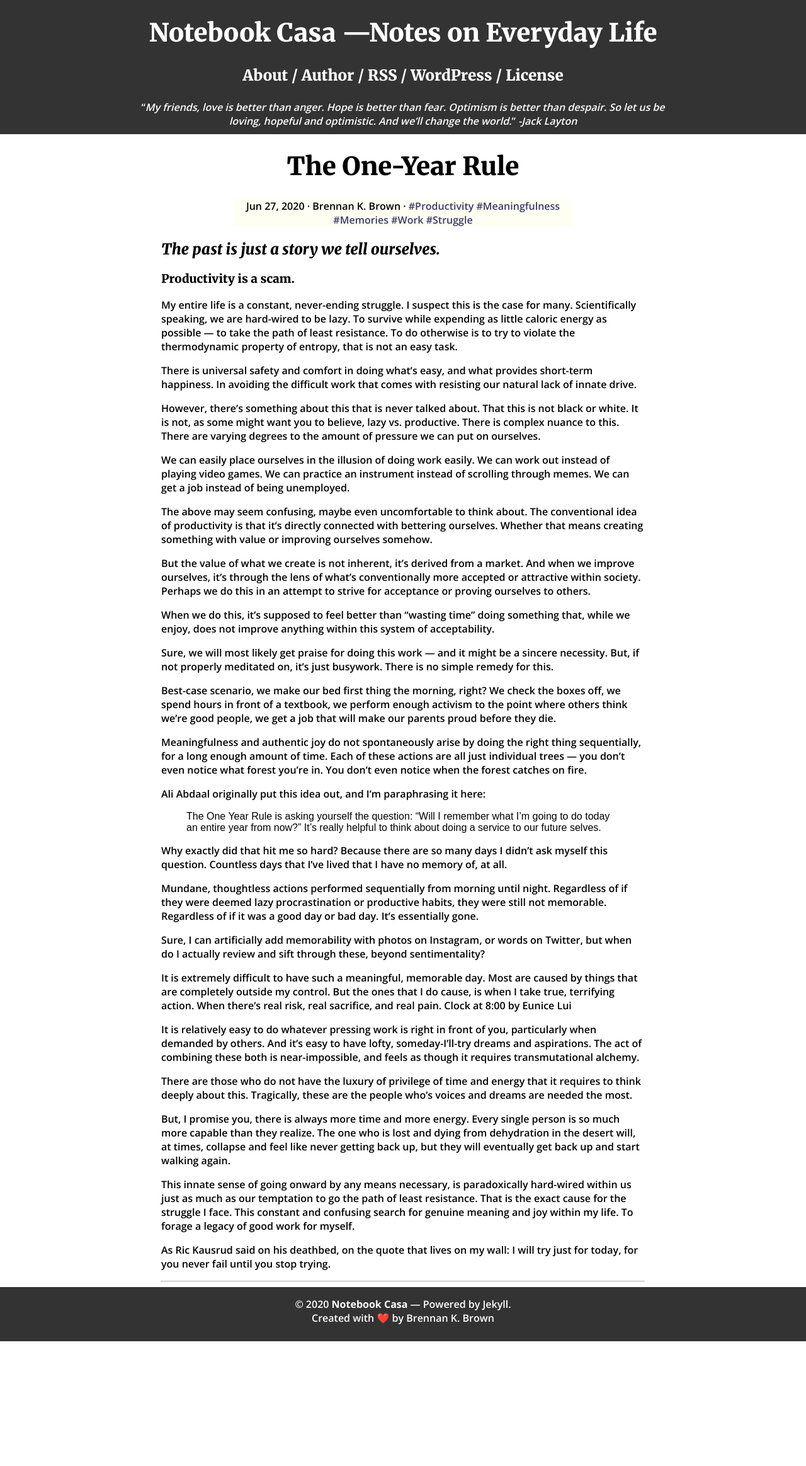
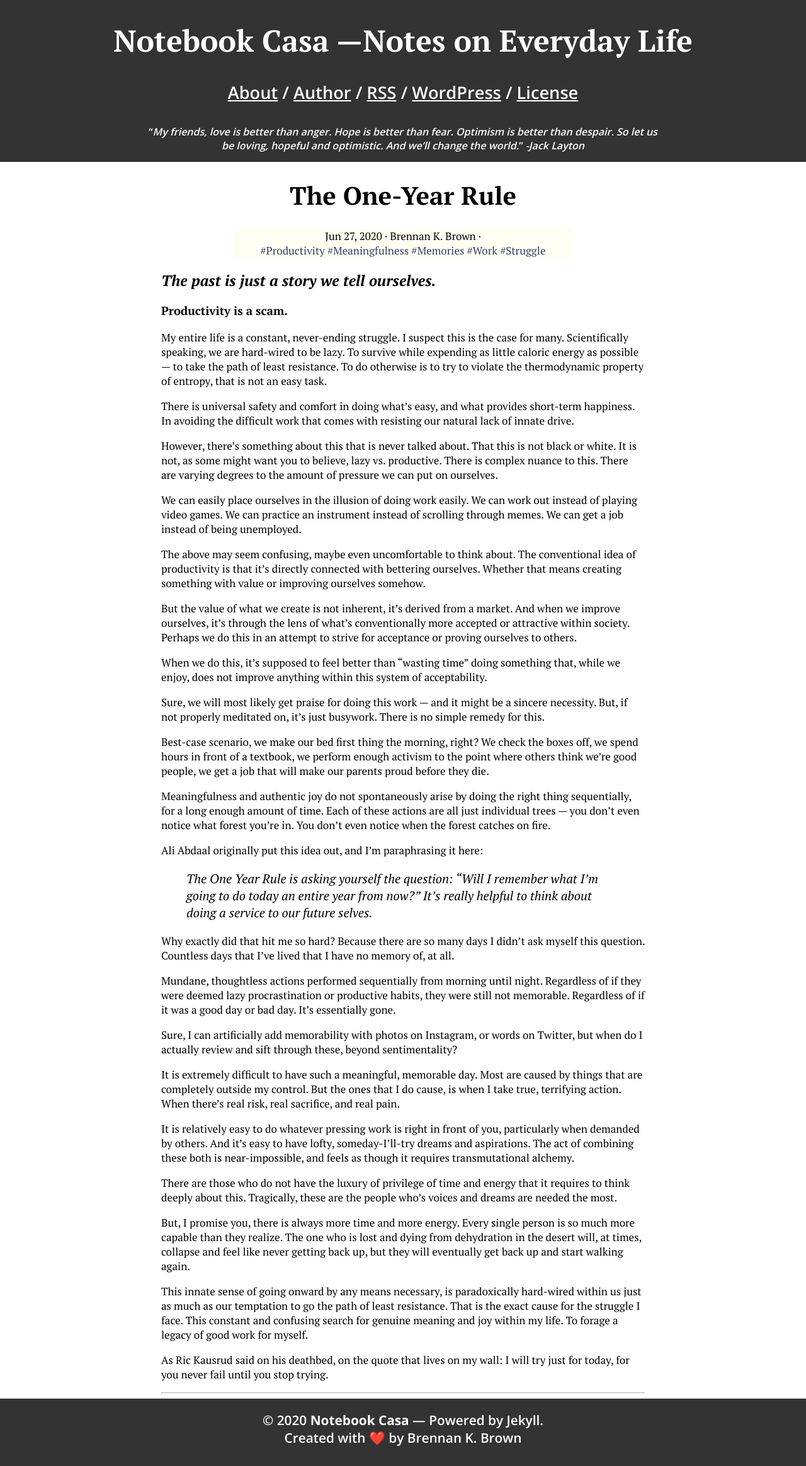
Before and after one commit to brennanbrown/old-blog, a Jekyll site: the page built from _posts/2020-06-27-the-one-year-rule.md, in a window 1280 px wide. Shown: the whole page at 63% size. Built offline with Jekyll 4.4.1, drawn with Linux system fonts in a browser that asks for light colours; comment, search, counter and statistics services are not loaded; before the commit the page ends 2129 px from its top, so only the background shows below that.

Commit message:
Change font typefaces and sizes

```diff
--- a/_includes/head.html
+++ b/_includes/head.html
@@ -8,5 +8,5 @@
   <link rel="stylesheet" href="{{ "/css/main.css" | prepend: site.baseurl | prepend: site.url }}">
   <link rel="canonical" href="{{ page.url | replace:'index.html','' | prepend: site.baseurl | prepend: site.url }}">
   <link rel="alternate" type="application/rss+xml" title="{{ site.title }}" href="{{ "/feed.xml" | prepend: site.baseurl | prepend: site.url }}">
-  <link href="https://fonts.googleapis.com/css2?family=Merriweather:ital,wght@0,900;1,900&family=Open+Sans:wght@600;700&display=swap" rel="stylesheet">
+  <link href="https://fonts.googleapis.com/css2?family=PT+Serif:ital,wght@0,400;0,700;1,400;1,700&family=Open+Sans:wght@600;700&display=swap" rel="stylesheet">
 </head>
--- a/_layouts/post.html
+++ b/_layouts/post.html
@@ -7,7 +7,9 @@ layout: default
     <h1 class="post-title" itemprop="name headline">{{ page.title }}</h1>
     <p class="post-meta">
       <time datetime="{{ page.date | date_to_xmlschema }}" itemprop="datePublished">{{ page.date | date: "%b %d, %Y" }}</time>
-      {% if page.author %} &middot; <span itemprop="author" itemscope itemtype="http://schema.org/Person"><span itemprop="name">{{ page.author }}</span></span>{% endif %}
+      {% if page.author %} &middot; <span itemprop="author" itemscope itemtype="http://schema.org/Person"><span itemprop="name">{{ page.author }} &middot;</span></span>{% endif %}
+
+      <br/>
 
       {% assign post = page %}
   		{% if post.tags.size > 0 %}
@@ -20,7 +22,7 @@ layout: default
   			{% assign tags_content = tags_content_temp %}
   		{% endfor %}
 
-  		&middot;	<span class="tags" itemprop="tags">{{ tags_content }}</span>
+  			<span class="tags" itemprop="tags">{{ tags_content }}</span>
 
   	  {% endif %}
 
--- a/_posts/2020-06-27-the-one-year-rule.md
+++ b/_posts/2020-06-27-the-one-year-rule.md
@@ -53,7 +53,6 @@ Mundane, thoughtless actions performed sequentially from morning until night. Re
 Sure, I can artificially add memorability with photos on Instagram, or words on Twitter, but when do I actually review and sift through these, beyond sentimentality?
 
 It is extremely difficult to have such a meaningful, memorable day. Most are caused by things that are completely outside my control. But the ones that I do cause, is when I take true, terrifying action. When there’s real risk, real sacrifice, and real pain.
-Clock at 8:00 by Eunice Lui
 
 It is relatively easy to do whatever pressing work is right in front of you, particularly when demanded by others. And it’s easy to have lofty, someday-I’ll-try dreams and aspirations. The act of combining these both is near-impossible, and feels as though it requires transmutational alchemy.
 
--- a/css/main.css
+++ b/css/main.css
@@ -145,7 +145,7 @@ p, ul, ol, li{
 }
 
 h1, h2, h3, h4, .site-nav {
-    font-family: 'Merriweather', serif;
+    font-family: 'PT Serif', serif;
 }
 
 img {
@@ -160,6 +160,12 @@ a {
     text-decoration: none;
 }
 
+blockquote {
+    font-family: 'PT Serif', serif;
+    font-style: italic;
+    font-size: 20px;
+}
+
 hr {
     border-top: 1px solid #bbb;
 }
@@ -170,11 +176,16 @@ figcaption {
 }
 
 .site-title {
-    font-size: 2.5em;
+    font-size: 3em;
 }
 
 .site-nav {
-    font-size: 1.5em;
+    font-size: 1.7em;
+    font-family: 'Open Sans', sans-serif;
+}
+
+.site-nav a {
+    text-decoration: underline;
 }
 
 .tags-expo {
@@ -191,12 +202,31 @@ figcaption {
     text-align: center;
 }
 
+.copyright {
+    font-size: 130%;
+}
+
+.menu {
+    font-size: larger;
+}
+
 .menu h2 {
     text-align: center;
 }
 
 .newsletter {
     width: 100%;
+    margin-bottom: -30px;
+}
+
+.post p {
+    font-size: 17px;
+    font-family: 'PT Serif', serif;
+}
+
+.post-summary p {
+    font-size: 19px;
+    font-family: 'PT Serif', serif;
 }
 
 .post-summary hr{
@@ -221,16 +251,19 @@ figcaption {
 
 .pagination {
     font-weight: bold;
-    font-size: 150%;
+    font-size: 170%;
 }
 
-.pagination a:hover:not(.active) {background-color: #444;}
+.pagination a:hover:not(.active) {
+    background-color: #444;
+}
 
 .page_number {
     margin-top: 10%;
 }
 
 .quote {
+    padding: 5px;
     width: 65%;
     margin: 0 auto;
 }
@@ -239,3 +272,7 @@ figcaption {
     text-align: right;
     font-size: 18px;
 }
+
+.readmore a {
+    font-family: 'Open Sans', sans-serif;
+}
```
Also changed, not shown: index.html (+6 -1 lines).
